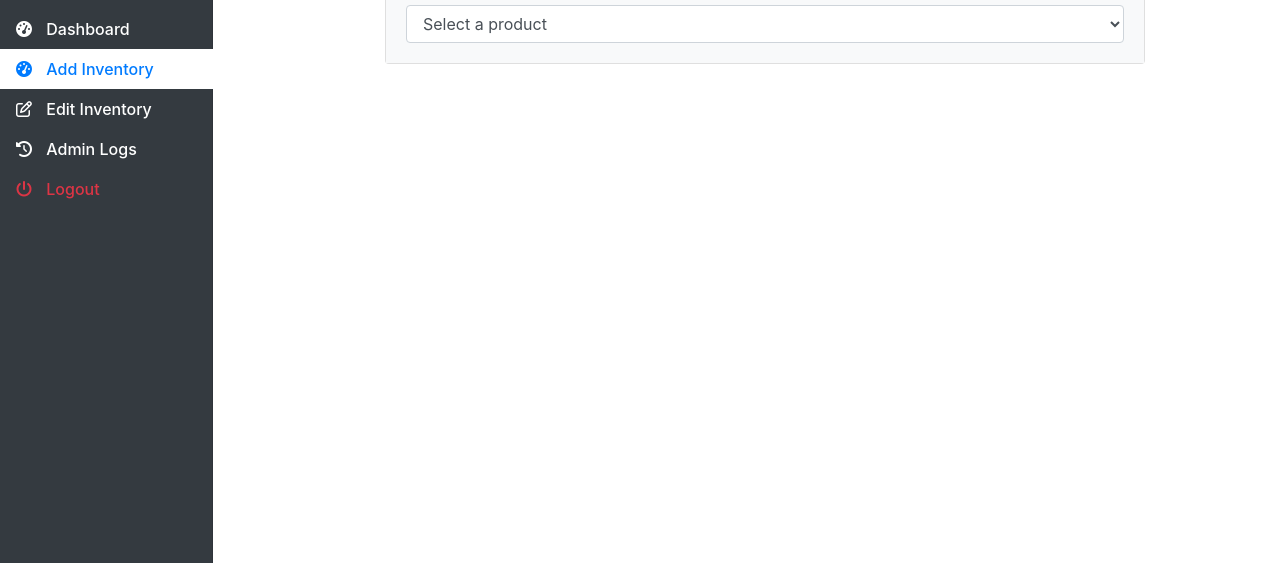
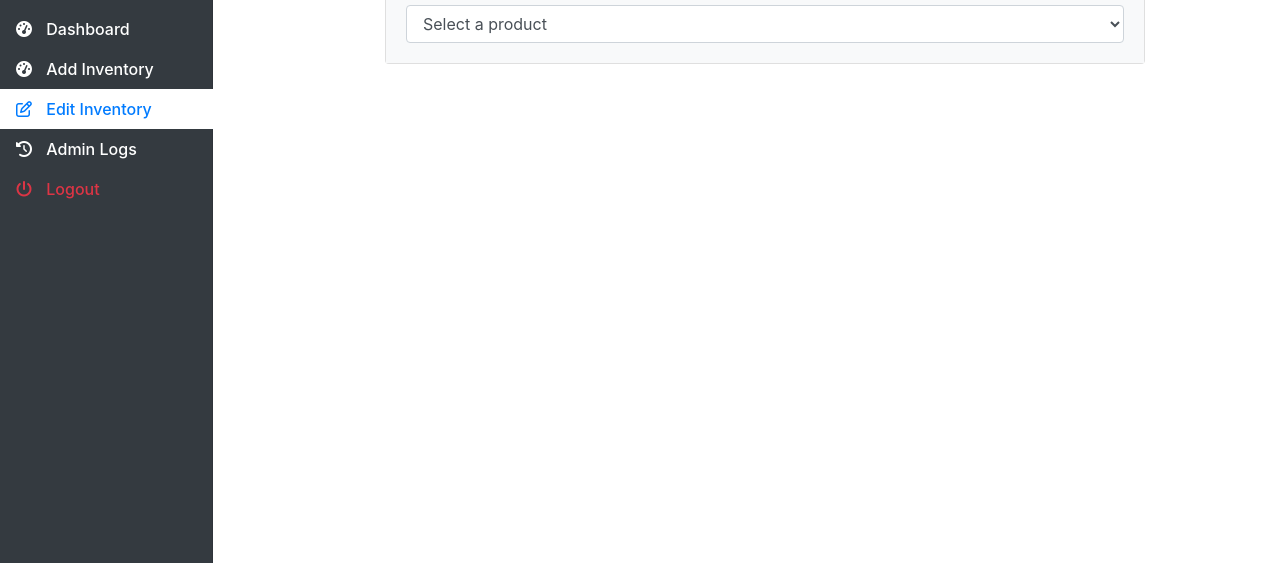
Before and after one commit to qaevo/ITISDEV_Project, a website: page public/editinventory.html in a window 1280 px wide. Shown: the part 237-800 px from the top of the page. Drawn offline with nearby package versions, Linux system fonts and the light colour scheme; no server answers.

Commit message:
Added Admin Logs and Fixed Sidebar Active Class V2

```diff
--- a/public/editinventory.html
+++ b/public/editinventory.html
@@ -34,12 +34,12 @@
               </a>
             </li>
             <li class="nav-item">
-              <a class="nav-link active" href="addinventory.html">
+              <a class="nav-link" href="addinventory.html">
                 <i class="fa fa-dashboard"></i> <span>Add Inventory</span>
               </a>
             </li>
             <li class="nav-item">
-              <a class="nav-link" href="editinventory.html">
+              <a class="nav-link active" href="editinventory.html">
                 <i class="fa fa-edit"></i> <span>Edit Inventory</span>
               </a>
             </li>
```
Also changed, not shown: public/admin-logs.html (+5 -5 lines).
